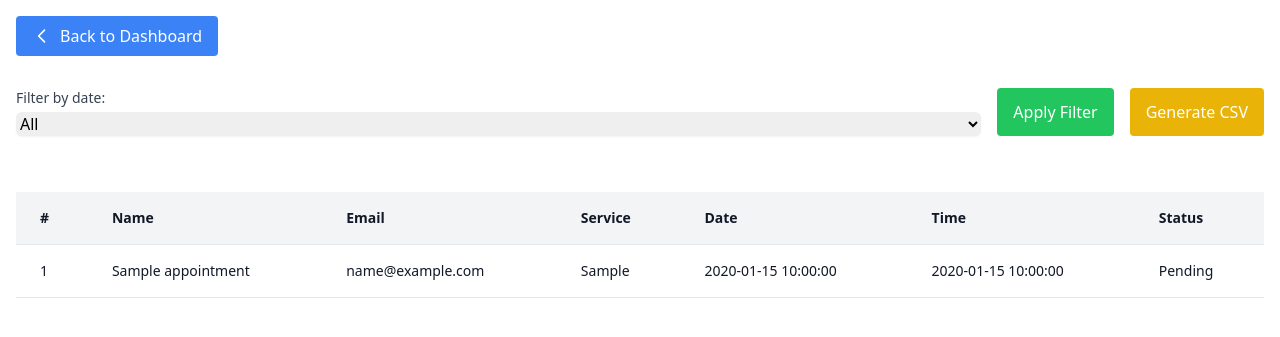
After one commit to prithaxdev/barbershopBookingApplication, a PHP site: page /barber/dashboard/filterappointment.php in a window 1280 px wide. The commit adds this page. Shown: the top 337 px of the page. Run offline with PHP 8.4, Linux system fonts and the light colour scheme; tables that the repository leaves empty or names only in its code hold one stand-in row (values such as "Sample post"); a stand-in replaces the project's code that opens the database connection; some libraries are stand-ins or nearby versions.

Commit message:
Implement filter and CSV export functionality for appointments

```diff
--- /dev/null
+++ b/barber/dashboard/filterappointment.php
@@ -0,0 +1,131 @@
+<?php
+session_start();
+require_once('../config/dbConnection.php');
+
+// Initialize filter and CSV generation
+$filter = isset($_POST['filter']) ? $_POST['filter'] : '';
+
+// Apply filter and fetch data
+$filterQuery = "";
+switch ($filter) {
+    case 'today':
+        $filterQuery = "WHERE date = CURDATE()";
+        break;
+    case 'last_7_days':
+        $filterQuery = "WHERE date >= CURDATE() - INTERVAL 7 DAY";
+        break;
+    case 'last_15_days':
+        $filterQuery = "WHERE date >= CURDATE() - INTERVAL 15 DAY";
+        break;
+    case 'last_30_days':
+        $filterQuery = "WHERE date >= CURDATE() - INTERVAL 30 DAY";
+        break;
+    // Default case: Show all appointments
+    default:
+        $filterQuery = "";
+        break;
+}
+
+// Fetch filtered data
+$dataQuery = "SELECT name, email, service, date, time, status FROM appointments $filterQuery";
+$dataResult = $conn->query($dataQuery);
+
+// Handle CSV generation
+if (isset($_POST['generateCSV'])) {
+    header('Content-Type: text/csv');
+    header('Content-Disposition: attachment;filename=appointments.csv');
+
+    $output = fopen('php://output', 'w');
+    fputcsv($output, array('Name', 'Email', 'Service', 'Date', 'Time', 'Status'));
+
+    while ($row = $dataResult->fetch_assoc()) {
+        fputcsv($output, $row);
+    }
+
+    fclose($output);
+    exit();
+}
+?>
+<!DOCTYPE html>
+<html lang="en">
+<head>
+    <meta charset="UTF-8">
+    <meta name="viewport" content="width=device-width, initial-scale=1.0">
+    <title>Filter Appointments</title>
+    <script src="https://cdn.tailwindcss.com"></script>
+    <script>
+        function confirmDownload() {
+            return confirm("Are you sure you want to download the CSV file?");
+        }
+    </script>
+</head>
+<body>
+<div class="p-4">
+  <a href="dashboard.php" class="inline-flex items-center px-4 py-2 text-white bg-blue-500 rounded hover:bg-blue-600">
+    <svg xmlns="http://www.w3.org/2000/svg" class="h-5 w-5 mr-2" fill="none" viewBox="0 0 24 24" stroke="currentColor">
+      <path stroke-linecap="round" stroke-linejoin="round" stroke-width="2" d="M15 19l-7-7 7-7" />
+    </svg>
+    Back to Dashboard
+  </a>
+</div>
+
+<div class="p-4">
+    <form method="post" id="filterForm" class="mb-4 flex space-x-4">
+        <div class="flex-1">
+            <label for="filter" class="block text-sm font-medium text-gray-700">Filter by date:</label>
+            <select name="filter" id="filter" class="mt-1 block w-full border-gray-300 rounded-md shadow-sm focus:border-blue-500 focus:ring focus:ring-blue-500 focus:ring-opacity-50">
+                <option value="" <?php echo ($filter === '') ? 'selected' : ''; ?>>All</option>
+                <option value="today" <?php echo ($filter === 'today') ? 'selected' : ''; ?>>Today</option>
+                <option value="last_7_days" <?php echo ($filter === 'last_7_days') ? 'selected' : ''; ?>>Last 7 Days</option>
+                <option value="last_15_days" <?php echo ($filter === 'last_15_days') ? 'selected' : ''; ?>>Last 15 Days</option>
+                <option value="last_30_days" <?php echo ($filter === 'last_30_days') ? 'selected' : ''; ?>>Last 30 Days</option>
+            </select>
+        </div>
+        <button type="submit" name="applyFilter" class="inline-flex items-center px-4 py-2 text-white bg-green-500 rounded hover:bg-green-600">
+            Apply Filter
+        </button>
+        <button type="submit" name="generateCSV" onclick="return confirmDownload()" class="inline-flex items-center px-4 py-2 text-white bg-yellow-500 rounded hover:bg-yellow-600">
+            Generate CSV
+        </button>
+    </form>
+</div>
+
+<div class="p-4">
+    <div class="overflow-x-auto sm:-mx-6 lg:-mx-8">
+        <div class="inline-block min-w-full py-2 sm:px-6 lg:px-8">
+            <div class="overflow-hidden">
+                <table class="min-w-full text-left text-sm font-light text-gray-900">
+                    <thead class="border-b bg-gray-100 font-medium text-gray-900">
+                        <tr>
+                            <th scope="col" class="px-6 py-4">#</th>
+                            <th scope="col" class="px-6 py-4">Name</th>
+                            <th scope="col" class="px-6 py-4">Email</th>
+                            <th scope="col" class="px-6 py-4">Service</th>
+                            <th scope="col" class="px-6 py-4">Date</th>
+                            <th scope="col" class="px-6 py-4">Time</th>
+                            <th scope="col" class="px-6 py-4">Status</th>
+                        </tr>
+                    </thead>
+                    <tbody>
+                        <?php
+                        $index = 1;
+                        while ($row = $dataResult->fetch_assoc()) {
+                            echo "<tr class='border-b border-gray-200'>";
+                            echo "<td class='whitespace-nowrap px-6 py-4 font-medium'>" . $index++ . "</td>";
+                            echo "<td class='whitespace-nowrap px-6 py-4'>" . htmlspecialchars($row['name']) . "</td>";
+                            echo "<td class='whitespace-nowrap px-6 py-4'>" . htmlspecialchars($row['email']) . "</td>";
+                            echo "<td class='whitespace-nowrap px-6 py-4'>" . htmlspecialchars($row['service']) . "</td>";
+                            echo "<td class='whitespace-nowrap px-6 py-4'>" . htmlspecialchars($row['date']) . "</td>";
+                            echo "<td class='whitespace-nowrap px-6 py-4'>" . htmlspecialchars($row['time']) . "</td>";
+                            echo "<td class='whitespace-nowrap px-6 py-4'>" . htmlspecialchars($row['status']) . "</td>";
+                            echo "</tr>";
+                        }
+                        ?>
+                    </tbody>
+                </table>
+            </div>
+        </div>
+    </div>
+</div>
+</body>
+</html>
```
Also changed, not shown: barber/dashboard/dashboard.php (+21 -18 lines).
